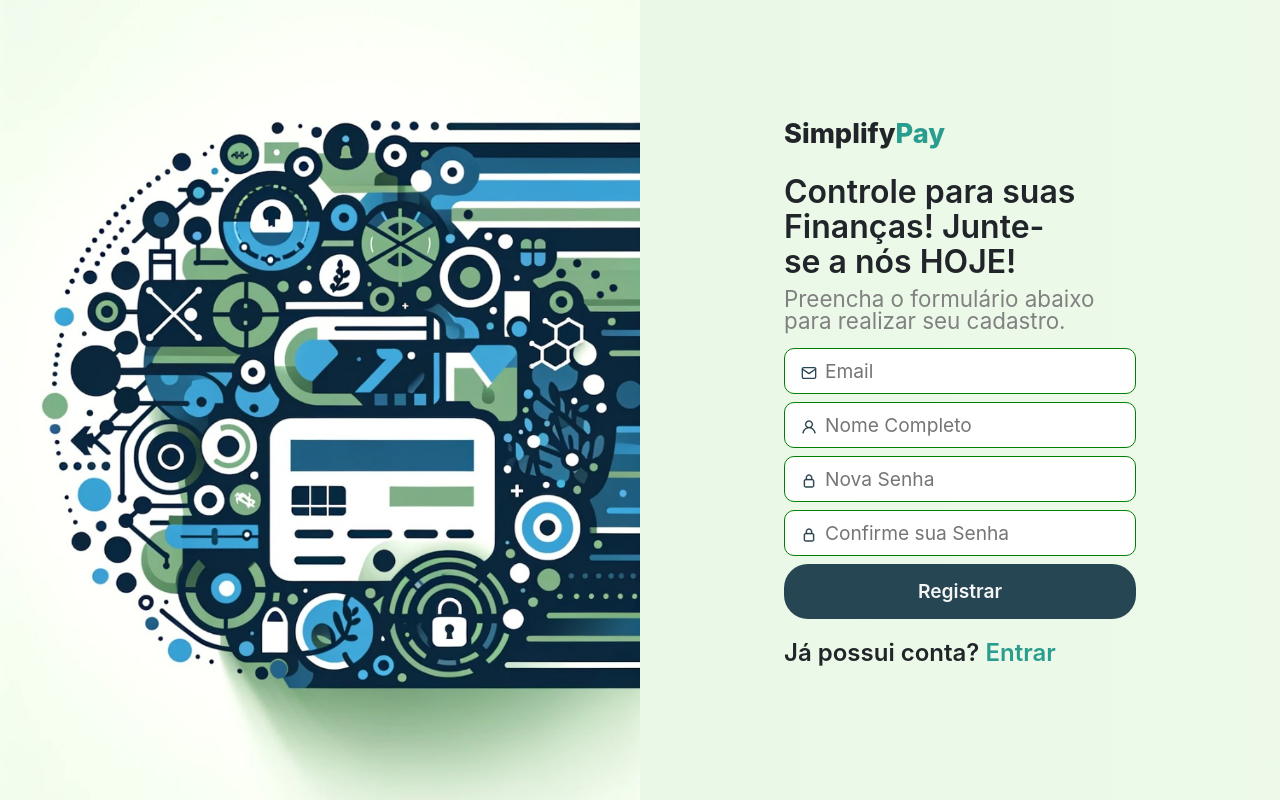
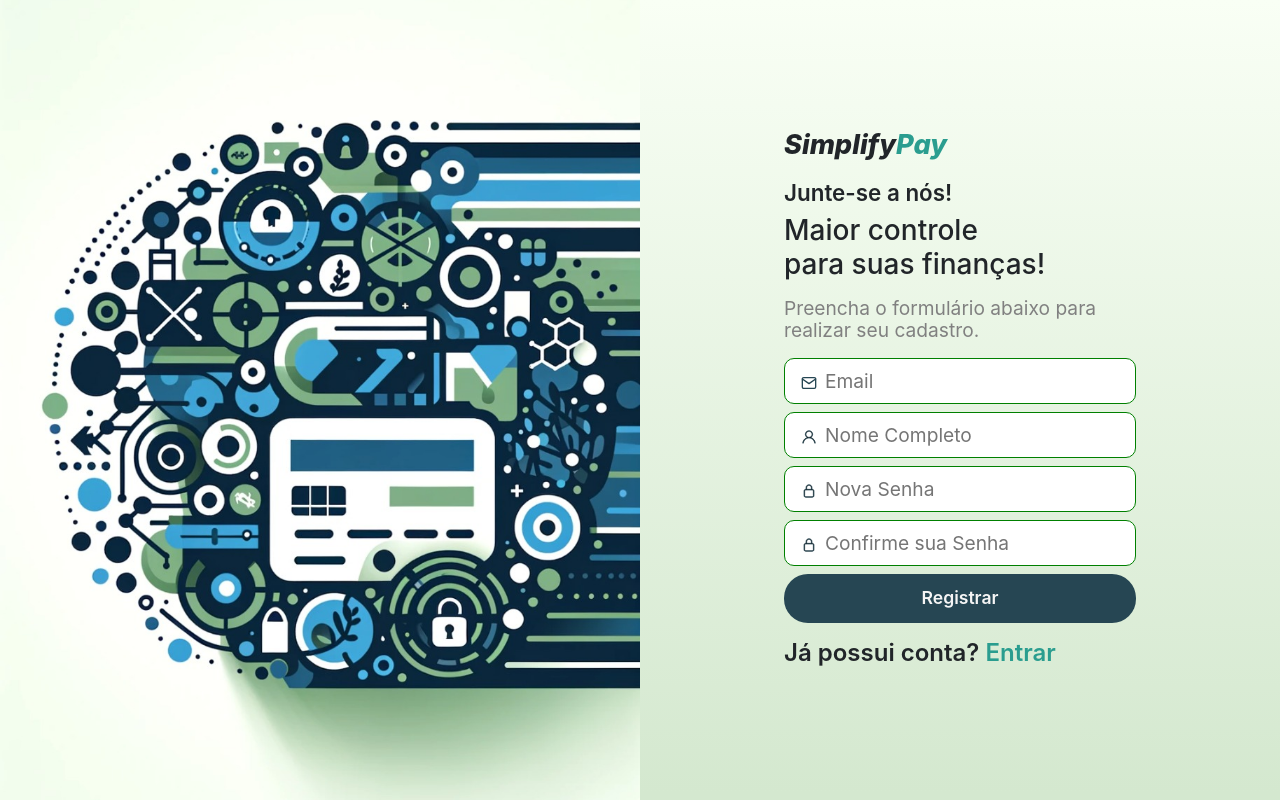
Before and after one commit to victorbiguete/ImaPayFrontEnd, an Angular app: page /cadastro in a window 1280 px wide. Built offline with nearby package versions, Linux system fonts and the light colour scheme.

Commit message:
fix cadastro loyalt

```diff
--- a/src/app/componentes/login-page/ad-side/ad-side.component.css
+++ b/src/app/componentes/login-page/ad-side/ad-side.component.css
@@ -12,9 +12,10 @@
     -moz-background-size: cover;
     -o-background-size: cover;
     background-size: cover;
+    transform: scale(x.5, y.5);
 }
 
-.img-wraper{
+/* .img-wraper{
     height: 70%;
     width: 70%;
     margin: auto;
@@ -23,7 +24,6 @@
 
 .img-wraper img{
     width: 100%;
-    /* height: 100%; */
     object-fit: contain;
     display: block;
     margin-top: auto;
@@ -53,4 +53,4 @@
 
 .content-wrapper p span{
     display: block;
-}
+} */
--- a/src/app/componentes/login-page/button/button.component.css
+++ b/src/app/componentes/login-page/button/button.component.css
@@ -3,13 +3,13 @@
     display: block ;
     background-color: #264653;
     color: whitesmoke;
-    padding: 0.8rem;
+    padding: 0.7rem;
     font-weight: 600;
-    font-size: 1.2rem;
+    font-size: 1.1rem;
     text-align: center;
     border: none;
     border-radius: 24px;
-    margin-bottom: 1.5rem;
+    margin-bottom: 1.3rem;
 }
 
  button:hover,
--- a/src/app/componentes/login-page/cadastro-form/cadastro-form.component.css
+++ b/src/app/componentes/login-page/cadastro-form/cadastro-form.component.css
@@ -12,7 +12,7 @@
 
 h2{
     font-weight: 600;
-    font-size: 2rem;
+    font-size: 1.4rem;
     line-height: 1.1em;
     text-wrap: balance;
     /* margin-bottom: 1.2rem; */
@@ -23,9 +23,14 @@ h2 span{
     margin-left: 1rem;
 }
 
+h3{
+    text-wrap: balance ;
+    margin-bottom: 1rem;
+}
+
 p:first-of-type{
     color: #808080;
-    font-size: 1.4rem;
+    font-size: 1.2rem;
     font-weight: 400;
     line-height: 22.32px;
 }
--- a/src/app/componentes/login-page/cadastro-form/cadastro-form.component.html
+++ b/src/app/componentes/login-page/cadastro-form/cadastro-form.component.html
@@ -9,7 +9,8 @@
 <section id="section-cadastro" class="cadastro-form roll-in-blurred-left">
   <app-ewallet></app-ewallet>
 
-  <h2>Controle para suas Finanças! Junte-se a nós HOJE!</h2>
+  <h2>Junte-se a nós!</h2>
+  <h3>Maior controle para suas finanças!</h3>
 
   <p>Preencha o formulário abaixo para realizar seu cadastro.</p>
   <form
--- a/src/app/componentes/login-page/ewallet/ewallet.component.css
+++ b/src/app/componentes/login-page/ewallet/ewallet.component.css
@@ -1,16 +1,15 @@
 h1{
-    padding-bottom: 1.25rem;
+    padding-top: 0.75rem;
+    padding-bottom: 1.0rem;
     font-size: 1.7rem;
     line-height: 24.2px;
     font-weight: 800;
     font-family: 'Inter', 'Segoe UI', Tahoma, Geneva, Verdana, sans-serif;
+    font-style: italic;
 }
 
-h1 span:first-of-type{
+h1 span{
     display: inline-block;
     margin-right: 1rem;
-}
-
-h1 span:last-of-type{
     color: #2A9D8F;
 }
--- a/src/app/componentes/login-page/login-form/login-form.component.css
+++ b/src/app/componentes/login-page/login-form/login-form.component.css
@@ -13,7 +13,7 @@
 h2{
     font-weight: 600;
     font-size: 3rem;
-    line-height: 50.23px;
+    line-height: 1em;
     text-wrap: balance;
     /* margin-bottom: 1.4rem; */
 }
@@ -25,7 +25,7 @@ h2 span{
 
 p:first-of-type{
     color: #808080;
-    font-size: 1.4rem;
+    font-size: 1.2rem;
     font-weight: 400;
     line-height: 22.32px;
 }
@@ -78,7 +78,7 @@ form p{
 
 p:last-of-type{
     font-weight: 600;
-    line-height: 19.53px;
+    line-height: 1.8rem;
     font-size: 1.5rem;
 }
 
--- a/src/app/componentes/login-page/login-page.component.css
+++ b/src/app/componentes/login-page/login-page.component.css
@@ -30,11 +30,16 @@
 }
 
 .right{
-    background: rgb(234,248,231);
+    /* background: rgb(234,248,231);
     background: -moz-linear-gradient(90deg, rgba(234,248,231,1) 0%, rgba(237,250,233,1) 99%);
     background: -webkit-linear-gradient(90deg, rgba(234,248,231,1) 0%, rgba(237,250,233,1) 99%);
     background: linear-gradient(90deg, rgba(234,248,231,1) 0%, rgba(237,250,233,1) 99%);
-    filter: progid:DXImageTransform.Microsoft.gradient(startColorstr="#eaf8e7",endColorstr="#edfae9",GradientType=1);
+    filter: progid:DXImageTransform.Microsoft.gradient(startColorstr="#eaf8e7",endColorstr="#edfae9",GradientType=1); */
+    background: rgb(249,255,245);
+background: -moz-linear-gradient(180deg, rgba(249,255,245,1) 0%, rgba(212,232,207,1) 99%);
+background: -webkit-linear-gradient(180deg, rgba(249,255,245,1) 0%, rgba(212,232,207,1) 99%);
+background: linear-gradient(180deg, rgba(249,255,245,1) 0%, rgba(212,232,207,1) 99%);
+filter: progid:DXImageTransform.Microsoft.gradient(startColorstr="#f9fff5",endColorstr="#d4e8cf",GradientType=1);
 }
 
 @media(max-width: 740px) {
--- a/src/index.html
+++ b/src/index.html
@@ -1,31 +1,35 @@
-<!doctype html>
-<html lang="en">
-
+<!DOCTYPE html>
+<html lang="pt-br">
   <head>
-  <meta charset="utf-8">
+    <meta charset="utf-8" />
     <title>ImaPayFrontEnd</title>
-  <base href="/">
-  <meta name="viewport" content="width=device-width, initial-scale=1">
-  <link rel="icon" type="image/x-icon" href="favicon.ico">
+    <base href="/" />
+    <meta name="viewport" content="width=device-width, initial-scale=1" />
+    <link rel="icon" type="image/x-icon" href="favicon.ico" />
 
     <!-- Bootstrap -->
-  <link href="https://cdn.jsdelivr.net/npm/bootstrap@5.3.2/dist/css/bootstrap.min.css" rel="stylesheet"
-    integrity="sha384-T3c6CoIi6uLrA9TneNEoa7RxnatzjcDSCmG1MXxSR1GAsXEV/Dwwykc2MPK8M2HN" crossorigin="anonymous">
-    <script src="https://cdn.jsdelivr.net/npm/bootstrap@5.3.2/dist/js/bootstrap.bundle.min.js"
+    <link
+      href="https://cdn.jsdelivr.net/npm/bootstrap@5.3.2/dist/css/bootstrap.min.css"
+      rel="stylesheet"
+      integrity="sha384-T3c6CoIi6uLrA9TneNEoa7RxnatzjcDSCmG1MXxSR1GAsXEV/Dwwykc2MPK8M2HN"
+      crossorigin="anonymous"
+    />
+    <script
+      src="https://cdn.jsdelivr.net/npm/bootstrap@5.3.2/dist/js/bootstrap.bundle.min.js"
       integrity="sha384-C6RzsynM9kWDrMNeT87bh95OGNyZPhcTNXj1NW7RuBCsyN/o0jlpcV8Qyq46cDfL"
-            crossorigin="anonymous"></script>
+      crossorigin="anonymous"
+    ></script>
 
     <!-- Fonte - Poppins -->
-  <link rel="preconnect" href="https://fonts.googleapis.com">
-  <link rel="preconnect" href="https://fonts.gstatic.com" crossorigin>
+    <link rel="preconnect" href="https://fonts.googleapis.com" />
+    <link rel="preconnect" href="https://fonts.gstatic.com" crossorigin />
     <link
       href="https://fonts.googleapis.com/css2?family=Poppins:ital,wght@0,100;0,200;0,300;0,400;0,500;0,600;0,700;0,800;0,900;1,100;1,200;1,300;1,400;1,500;1,600;1,700;1,800;1,900&family=Raleway:ital,wght@0,100;0,200;0,300;0,400;0,500;0,600;0,700;0,800;0,900;1,100;1,200;1,300;1,400;1,500;1,600;1,700;1,800;1,900&family=Roboto&display=swap"
-    rel="stylesheet">
-
+      rel="stylesheet"
+    />
   </head>
 
   <body>
     <app-root></app-root>
   </body>
-
 </html>
```
Also changed, not shown: src/app/componentes/login-page/ad-side/ad-side.component.html (+0 -15 lines). Lines whose indentation alone changed are shown as unchanged.
